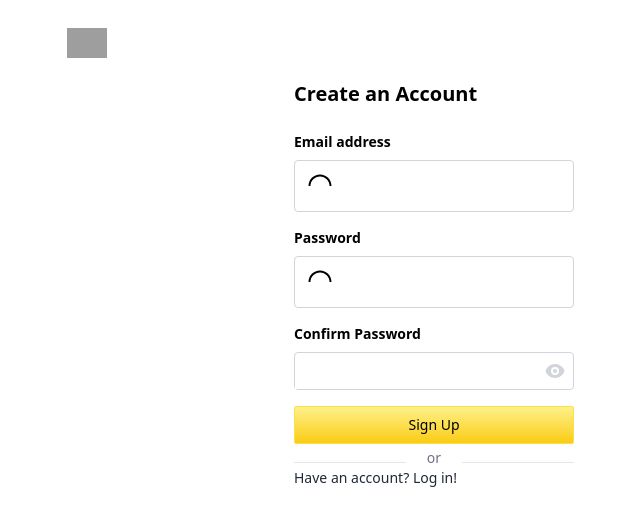
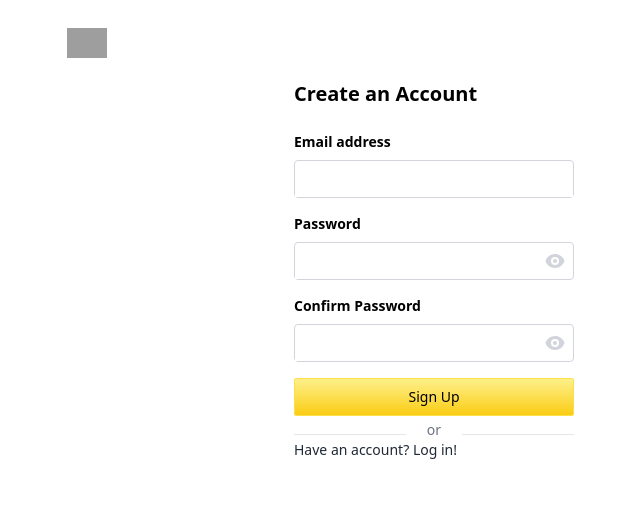
Before and after one commit to StefanCodes17/AmazonClone, a Next.js app: page /auth/signup in a window 1280 px wide. Shown: the top 526 px of the page, without its empty margins (206-846 px from the left). Built offline with nearby package versions, Linux system fonts and the light colour scheme; no server answers; grey boxes are pictures that could not be loaded.

Commit message:
Signup loading

```diff
--- a/src/pages/auth/signup.js
+++ b/src/pages/auth/signup.js
@@ -89,7 +89,7 @@ export default function SignUp({ providers}) {
                 </label>
               <div className={`${formStatus?.loading ? "justify-center opacity-40": null} flex border ${!formStatus?.email?.error ? "border-gray-300" : "border-red-300"} rounded focus:shadow items-center`} >
                 {
-                  formStatus?.loading ? (
+                  !formStatus?.loading ? (
                     <>
                         <input
                     disabled={formStatus?.loading}
@@ -115,7 +115,7 @@ export default function SignUp({ providers}) {
               </label>
               <div className={`${formStatus?.loading ? "justify-center opacity-40": null} flex border ${!formStatus?.password?.error ? "border-gray-300" : "border-red-300"} rounded focus:shadow items-center`}>
                 {
-                  formStatus?.loading ? (
+                  !formStatus?.loading ? (
                     <>
                       <input
                   disabled={formStatus?.loading}
```
